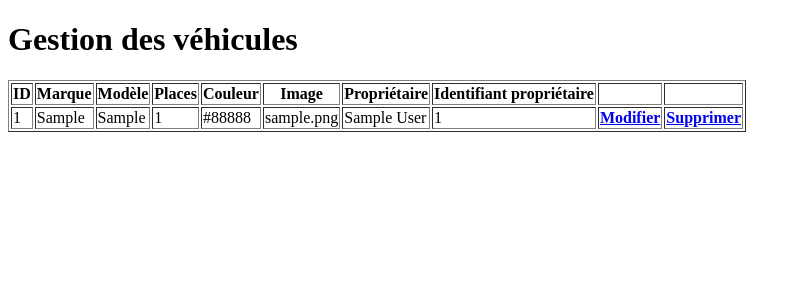
After one commit to BriqueAuBob/sae202, a PHP site: page /admin/vehicles_gestion.php in a window 1280 px wide. The commit adds this page. Shown: the top 300 px of the page, without its empty margins (0-801 px from the left). Run offline with PHP 8.4, Linux system fonts and the light colour scheme; tables that the repository leaves empty hold one stand-in row (values such as "Sample post").

Commit message:
universatisation delete crud & gestion véhicules

```diff
--- a/admin/users_delete.php
+++ b/admin/delete.php
@@ -2,9 +2,13 @@
     require '../inc/lib.inc.php';
 
     $bd = dbConnect();
+
+    $from = $_GET['from'];
+    $table = explode('_', $from)[0];
+
     $id = $_GET['id'];
 
-    $query = $bd -> prepare('DELETE FROM users WHERE id = :id');
+    $query = $bd -> prepare('DELETE FROM ' . $table . ' WHERE id = :id');
     $query -> execute([
         'id' => $id
     ]);
--- /dev/null
+++ b/admin/vehicles_gestion.php
@@ -0,0 +1,4 @@
+<?php
+
+$template = 'vehicles_gestion';
+require '../layouts/administration.php';
--- a/views/admin/users_gestion.php
+++ b/views/admin/users_gestion.php
@@ -36,7 +36,7 @@
                 <td><?= $user['status'] ?></td>
                 <td><?= $user['created_at'] ?></td>
                 <th><a href="forms/users_update_form.php?id=<?= $user['id'] ?>">Modifier</a></th>
-                <th><a href="users_delete.php?id=<?= $user['id'] ?>">Supprimer</a></th>
+                <th><a href="delete.php?from=<?= basename($_SERVER['PHP_SELF']) ?>&id=<?= $user['id'] ?>">Supprimer</a></th>
             </tr>
         <?php endforeach; ?>
     </tbody>
--- /dev/null
+++ b/views/admin/vehicles_gestion.php
@@ -0,0 +1,47 @@
+<?php
+    $bd = dbConnect();
+
+    $query = $bd -> prepare('SELECT vehicles.id AS vehicle_id, vehicles.*, users.* FROM vehicles INNER JOIN users ON vehicles.user_id = users.id');
+    $query -> execute();
+    $vehicles = $query -> fetchAll();
+?>
+
+<h1>Gestion des véhicules</h1>
+<?= isset($_SESSION['crudLog']) ? '<p>' . $_SESSION['crudLog'] . '</p>': '' ?>
+
+<table border>
+    <thead>
+        <tr>
+            <th>ID</th>
+            <th>Marque</th>
+            <th>Modèle</th>
+            <th>Places</th>
+            <th>Couleur</th>
+            <th>Image</th>
+            <th>Propriétaire</th>
+            <th>Identifiant propriétaire</th>
+            <th></th>
+            <th></th>
+        </tr>
+    </thead>
+    <tbody>
+        <?php foreach ($vehicles as $vehicle): ?>
+            <tr>
+                <td><?= $vehicle['vehicle_id'] ?></td>
+                <td><?= $vehicle['brand'] ?></td>
+                <td><?= $vehicle['model'] ?></td>
+                <td><?= $vehicle['places'] ?></td>
+                <td><?= $vehicle['color'] ?></td>
+                <td><?= $vehicle['image'] ?></td>
+                <td><?= $vehicle['first_name'] ?> <?= $vehicle['last_name'] ?></td>
+                <td><?= $vehicle['user_id'] ?></td>
+                <th><a href="forms/users_update_form.php?id=<?= $vehicle['vehicle_id'] ?>">Modifier</a></th>
+                <th><a href="delete.php?from=<?= basename($_SERVER['PHP_SELF']) ?>&id=<?= $vehicle['vehicle_id'] ?>">Supprimer</a></th>
+            </tr>
+        <?php endforeach; ?>
+    </tbody>
+</table>
+
+<?php
+    $_SESSION['crudLog'] = '';
+?>
```
